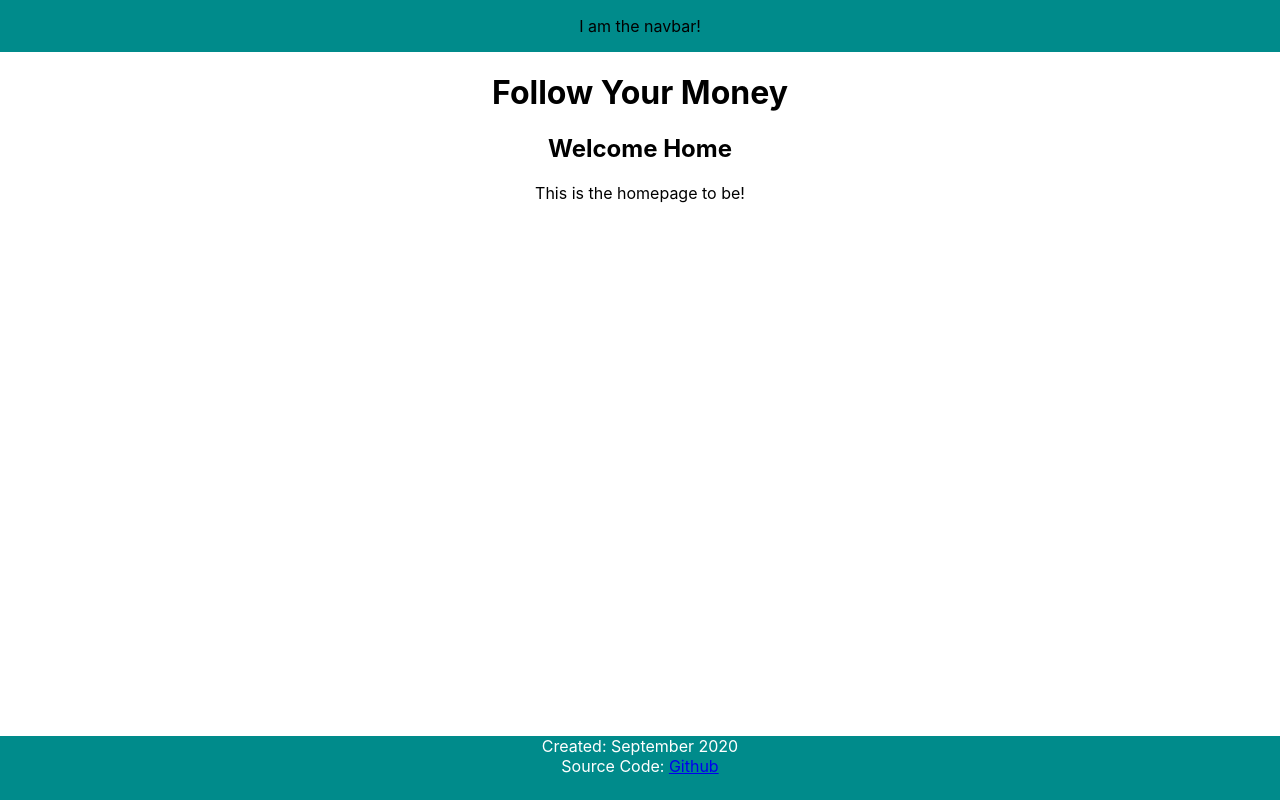
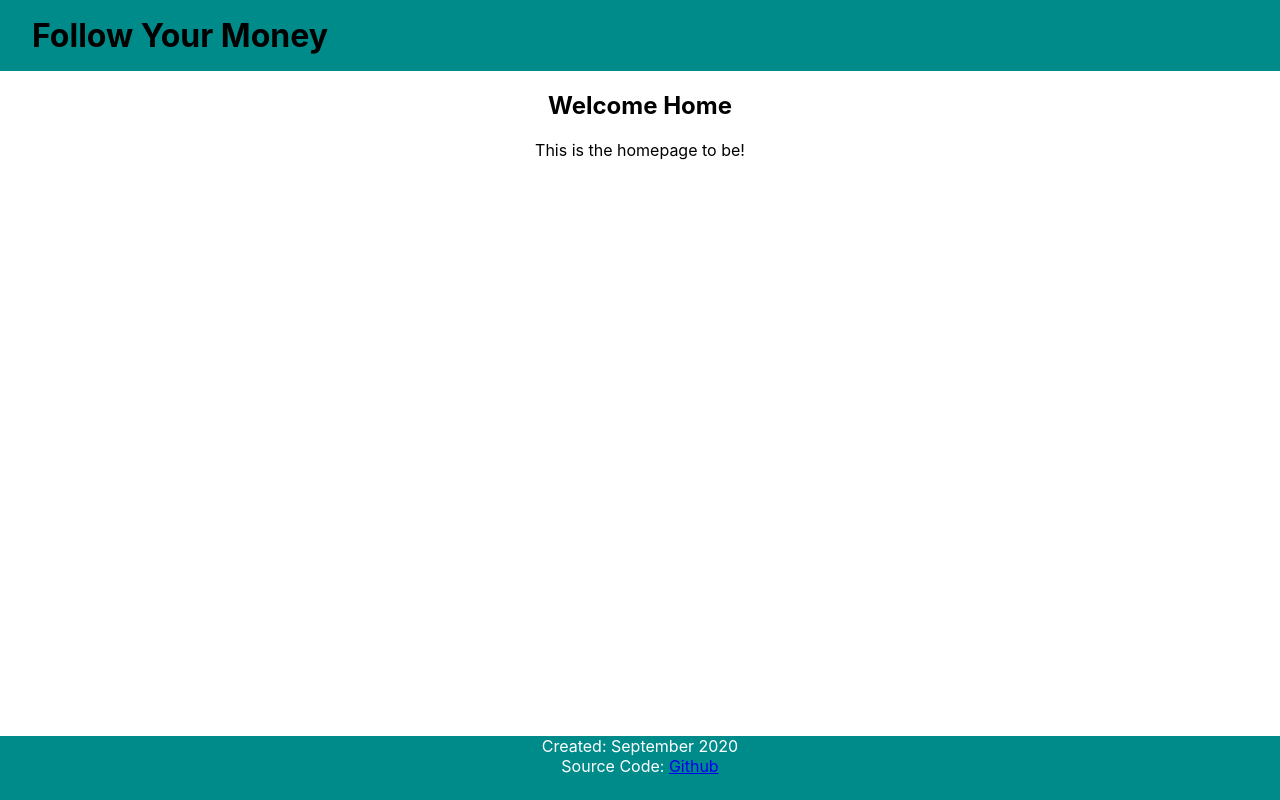
Before and after one commit to vlee4/follow, a React (Create React App) app: page / in a window 1280 px wide. Built offline with nearby package versions, Linux system fonts and the light colour scheme.

Commit message:
installed react-router-dom & configured basic routing  & edited navbar

```diff
--- a/package.json
+++ b/package.json
@@ -10,6 +10,7 @@
     "autoprefixer": "^9.8.0",
     "react": "^16.13.1",
     "react-dom": "^16.13.1",
+    "react-router-dom": "^5.2.0",
     "react-scripts": "3.4.3"
   },
   "scripts": {
--- a/src/App.css
+++ b/src/App.css
@@ -18,6 +18,12 @@ body {
   background-color: darkcyan;
   top: 0px;
   width: 100%;
+  display: flex;
+  flex-direction: row;
+}
+
+#title {
+  margin: 0 0 0 1em;
 }
 
 .foot {
--- a/src/App.js
+++ b/src/App.js
@@ -1,15 +1,14 @@
 import React from "react";
-// import logo from "./logo.svg";
 import "./App.css";
 import Home from "./Components/Home";
 import Navbar from "./Components/Navbar";
+import Routes from "./Components/Routes";
 
 function App() {
   return (
     <div className="App">
       <Navbar />
-      <h1>Follow Your Money</h1>
-      <Home />
+      <Routes />
       <footer className="foot">
         <div>Created: September 2020</div>
         <div>
--- a/src/Components/Navbar.js
+++ b/src/Components/Navbar.js
@@ -3,7 +3,7 @@ import React from "react";
 function NavBar() {
   return (
     <div className="navbar">
-      <div>I am the navbar!</div>
+      <h1 id="title">Follow Your Money</h1>
     </div>
   );
 }
--- /dev/null
+++ b/src/Components/Routes.js
@@ -0,0 +1,17 @@
+import React from "react";
+import { BrowserRouter as Router, Route, Switch } from "react-router-dom";
+import Home from "./Home";
+import Tracker from "./ExpenseTracker";
+
+function Routes() {
+  return (
+    <Router>
+      <Switch>
+        <Route path="/" component={Home} />
+        <Route exat path="/tracker" component={Tracker} />
+      </Switch>
+    </Router>
+  );
+}
+
+export default Routes;
```
Also changed, not shown: 1 other file (tests, documents, lock files or other folders).
